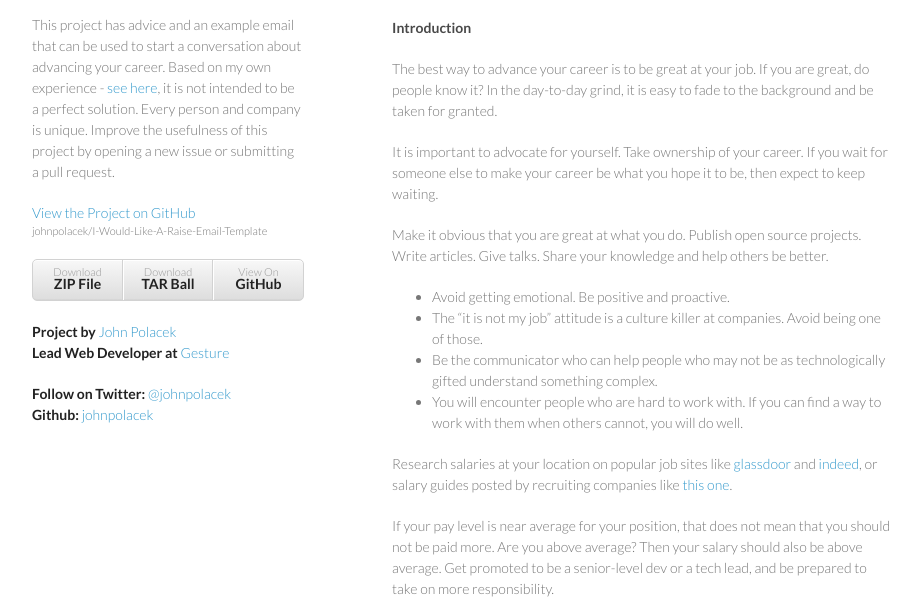
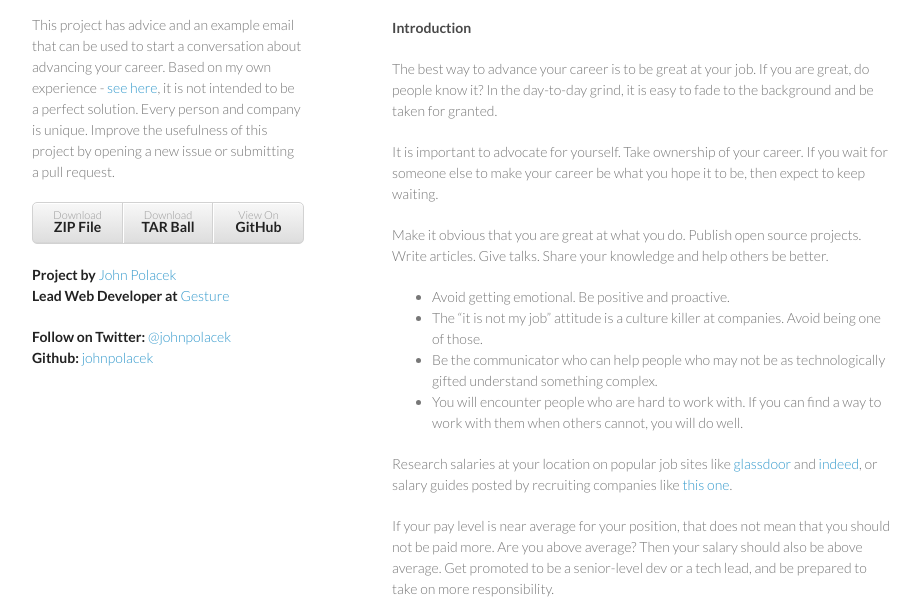
Before and after one commit to brianjking/I-Would-Like-A-Raise-Email-Template, a plain HTML site: page index.html in a window 1280 px wide. Shown: the part 188-800 px from the top of the page, without its empty margins (178-1098 px from the left). Drawn offline with Linux system fonts and the light colour scheme.

Commit message:
copy tweak

```diff
--- a/index.html
+++ b/index.html
@@ -17,8 +17,6 @@
         <h1>I Would Like A Raise Email Template</h1>
         <p>An example and guide to writing an email to your boss, asking for a raise.</p>
         <p>This project has advice and an example email that can be used to start a conversation about advancing your career. Based on my own experience - <a href="http://johnpolacek.com/2015/05/31/talkraise/">see here</a>, it is not intended to be a perfect solution. Every person and company is unique. Improve the usefulness of this project by opening a new issue or submitting a pull request.</p>
-
-        <p class="view"><a href="https://github.com/johnpolacek/I-Would-Like-A-Raise-Email-Template">View the Project on GitHub <small>johnpolacek/I-Would-Like-A-Raise-Email-Template</small></a></p>
 
         <ul>
           <li><a href="https://github.com/johnpolacek/I-Would-Like-A-Raise-Email-Template/zipball/master">Download <strong>ZIP File</strong></a></li>
```
